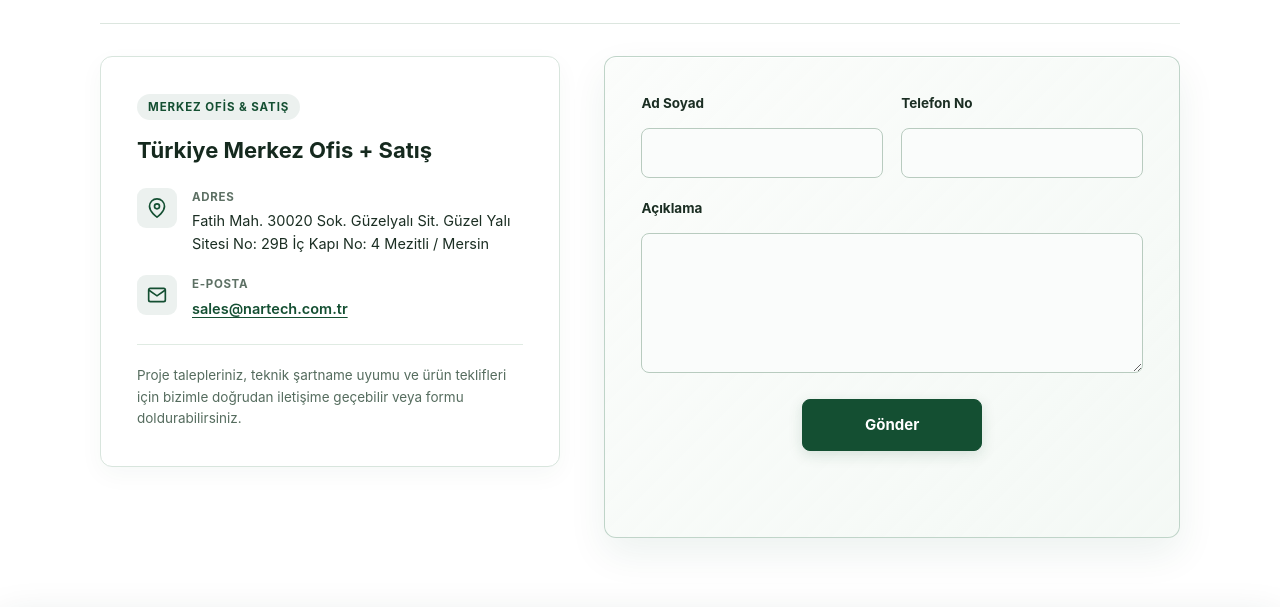
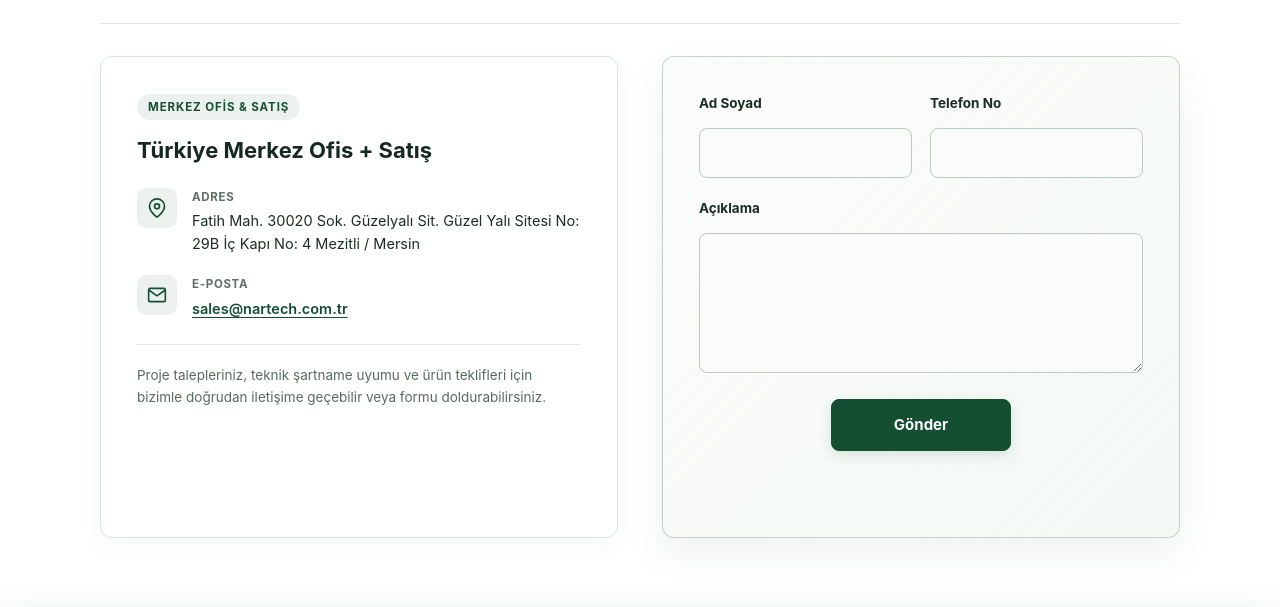
Before and after one commit to anilmetey/nartech, a website: page contact.html in a window 1280 px wide. Shown: the part 193-800 px from the top of the page. Drawn offline with Linux system fonts and the light colour scheme.

Commit message:
fix(contact): equalize office and form panels

```diff
--- a/assets/css/main.css
+++ b/assets/css/main.css
@@ -1671,18 +1671,20 @@ main { min-height: 58vh; }
 
 .contact-layout {
   display: grid;
-  grid-template-columns: minmax(0, 1fr) minmax(0, 1.25fr);
+  grid-template-columns: repeat(2, minmax(0, 1fr));
   gap: clamp(28px, 4vw, 44px);
-  align-items: start;
+  align-items: stretch;
   margin-top: 32px;
 }
 
 /* Office Info Column */
 .contact-info-panel {
+  display: flex;
   margin-top: 0;
 }
 
 .contact-info-card {
+  flex: 1;
   padding: clamp(28px, 3.5vw, 36px);
   border: 1px solid #d8e5dd;
   border-radius: 12px;
```
